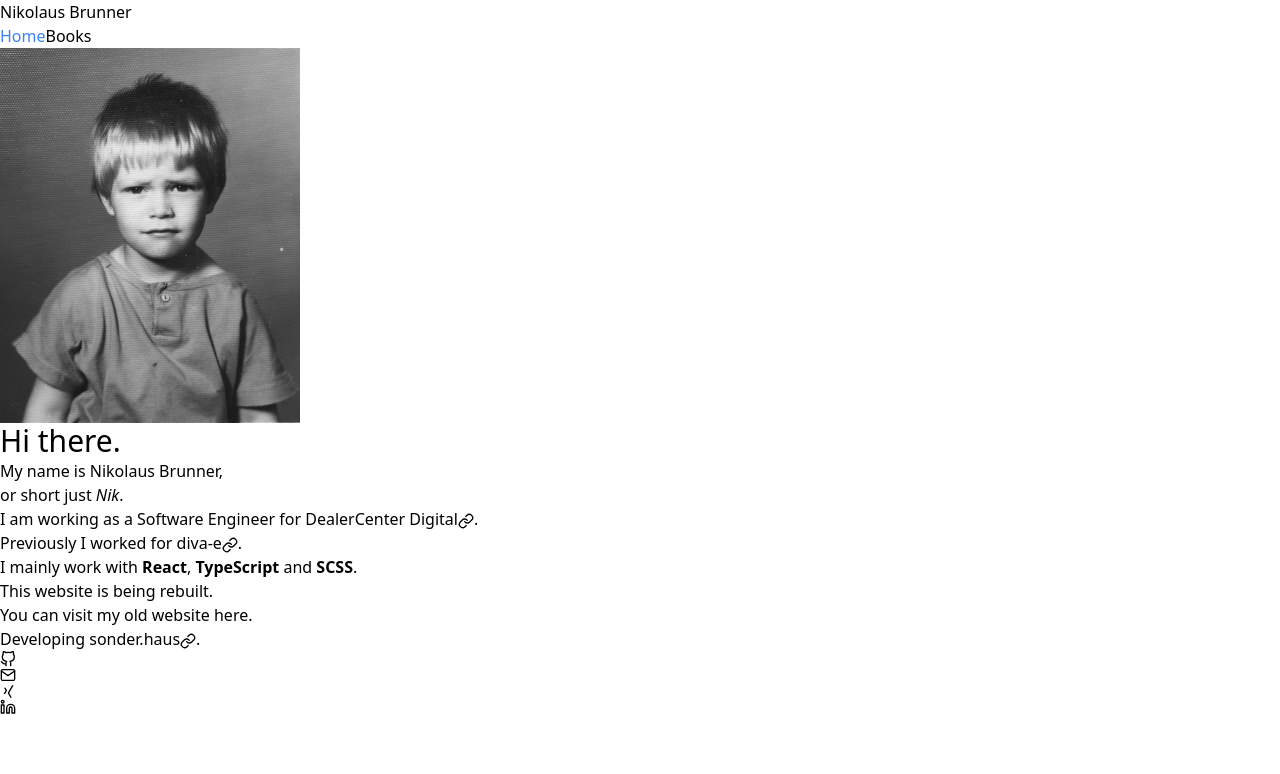
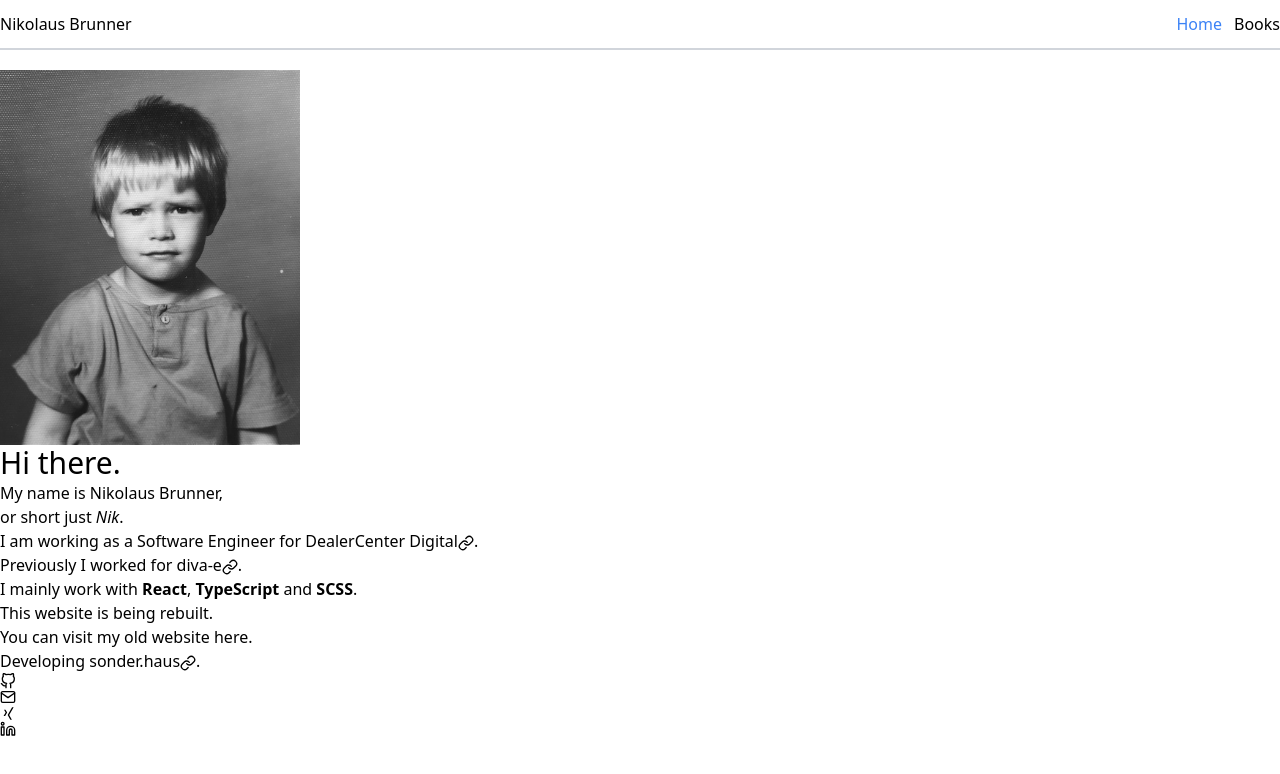
Before and after one commit to nikbrunner/nibru.dev, a Next.js app: page / in a window 1280 px wide. Shown: the top 774 px of the page. Built offline with nearby package versions, Linux system fonts and the light colour scheme.

Commit message:
Updated Nav styling

```diff
--- a/components/layout/Nav/Nav.tsx
+++ b/components/layout/Nav/Nav.tsx
@@ -12,7 +12,15 @@ export const Nav = (): JSX.Element => (
   <nav
     className={cn({
       block: componentName,
-      utils: ["bg-white"]
+      utils: [
+        "bg-white",
+        "py-3",
+        "mb-5",
+        "border-b-2",
+        "border-gray-300",
+        "flex",
+        "justify-between"
+      ]
     })}
   >
     <h1
@@ -27,7 +35,8 @@ export const Nav = (): JSX.Element => (
     <div
       className={cn({
         block: componentName,
-        element: "links"
+        element: "links",
+        utils: ["flex", "gap-3"]
       })}
     >
       <NavLink href="/">Home</NavLink>
```
